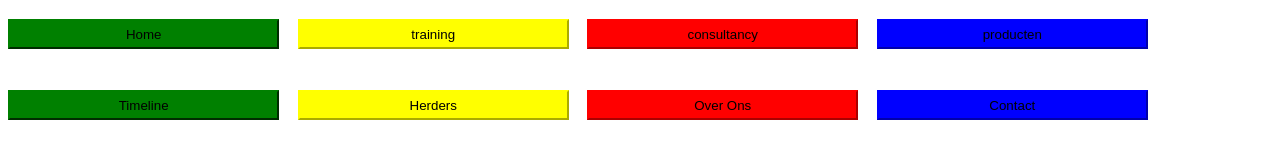
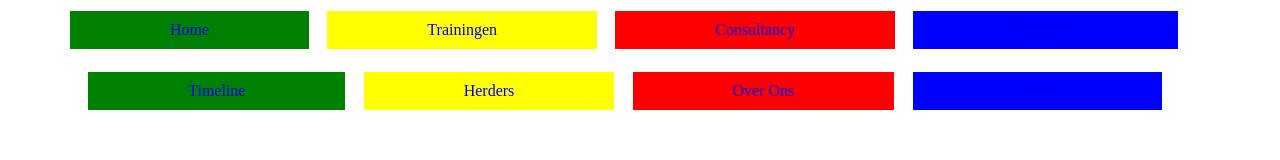
Before and after one commit to Balor20102/htlm, a plain HTML site: page section 5/ontwikkelaarsopdrachten 2.html in a window 1280 px wide. Drawn offline with Linux system fonts and the light colour scheme.

Commit message:
update ontwikkelaars opdracht 2

```diff
--- a/section 5/ontwikkelaarsopdrachten 2.html
+++ b/section 5/ontwikkelaarsopdrachten 2.html
@@ -1,45 +1,47 @@
 <!DOCTYPE html>
-<html>
+
+<html lang="en">
+
     <head>
-        <link rel="stylesheet" href="wopdracht 2.css">
-        <link rel="stylesheet" href="grid.css">
+        <link rel="stylesheet" type="text/css" href="grid.css">
+        <link rel="stylesheet" type="text/css" href="wopdracht 2.css">
     </head>
 
     <body>
-         <div class= "row">
-            <div class= "col span-1-of-4">
-                <button class= "button button1">Home</button>
+        <section class="section-features">
+            <div class="row">
+                <div class="col span1-of-4">
+                    <a class="button" href="#">Home</a>
                 </div>
 
-            <div class= "col span-1-of-4">
-                <button class= "button button2">training</button>
+                <div class="col span1-of-4">
+                    <a class="button btn2" href="#">Trainingen</a>
                 </div>
 
-            <div class= "col span-1-of-4">
-                <button class= "button button3">consultancy</button>
+                <div class="col span1-of-4">
+                    <a class="button btn3" href="#">Consultancy</a>
                 </div>
-            <div class= "col span-1-of-4">
-                <button class= "button button4">producten</button>
+
+                <div class="col span1-of-4">
+                    <a class="button btn4" href="#">Producten</a>
+                </div>
+                <div class="col span1-of-4">
+                    <a class="button" href="#">Timeline</a>
+                </div>
+
+                <div class="col span1-of-4">
+                    <a class="button btn2" href="#">Herders</a>
+                </div>
+
+                <div class="col span1-of-4">
+                    <a class="button btn3" href="#">Over Ons</a>
+                </div>
+
+                <div class="col span1-of-4">
+                    <a class="button btn4" href="#">Contact</a>
                 </div>
             </div>
+        </section>
+    </body>
 
-         <br>
-
-         <div class= "row">
-            <div class= "col span-1-of-4">
-                <button class= "button button1">Timeline</button>
-            </div>
-
-            <div class= "col span-1-of-4">
-                <button class= "button button2">Herders</button>
-            </div>
-
-            <div class= "col span-1-of-4">
-                <button class= "button button3">Over Ons</button>
-            </div>
-            <div class= "col span-1-of-4">
-                <button class= "button button4">Contact</button>
-            </div>
-         </div>
-    </body>
 </html>
--- a/section 5/wopdracht 2.css
+++ b/section 5/wopdracht 2.css
@@ -1,29 +1,40 @@
-.row{
+/* -------------------------------------------------*/
+/* basic setup */
+/* -------------------------------------------------*/
+*{
+  margin: 0;
+  padding: 0;
+  box-sizing: border-box;
+}
+/* -------------------------------------------------*/
+/* reuseable code */
+/* -------------------------------------------------*/
+.row {
     max-width: 1140px;
-    margin: 0,0;
-}
-.button{
-    width: 100%;
-    height: 30px;
-    text-align: center
+    margin: 0 auto;
 }
 
-.button1{
-background-color: green;
-border-color: green;
+/* -------------------------------------------------*/
+/* button */
+/* -------------------------------------------------*/
+a{
+    display: inline-block;
+    text-decoration: none;
+    padding:10px 100px;
 }
 
-.button2{
-    background-color: yellow;
-    border-color: yellow;
+.button{
+    background-color: green;
 }
 
-.button3{
-    background-color: red;
-    border-color: red;
+.btn2{
+    background-color: yellow;
 }
 
-.button4{
+.btn3{
+    background-color: red;
+}
+
+.btn4{
     background-color: blue;
-    border-color: blue;
-    }
+}
--- a/section 5/wopdracht 3.css
+++ /dev/null
@@ -1,29 +0,0 @@
-.row{
-    max-width: 1140px;
-    margin: 0,0;
-}
-.button{
-    width: 100%;
-    height: 30px;
-    text-align: center
-}
-
-.button1{
-background-color: green;
-border-color: green;
-}
-
-.button2{
-    background-color: yellow;
-    border-color: yellow;
-}
-
-.button3{
-    background-color: red;
-    border-color: red;
-}
-
-.button4{
-    background-color: blue;
-    border-color: blue;
-    }
```
Also changed, not shown: section 5/ontwikkelaarsopdrachten 3.html (deleted, +0 -45 lines). Lines whose indentation alone changed are shown as unchanged.
